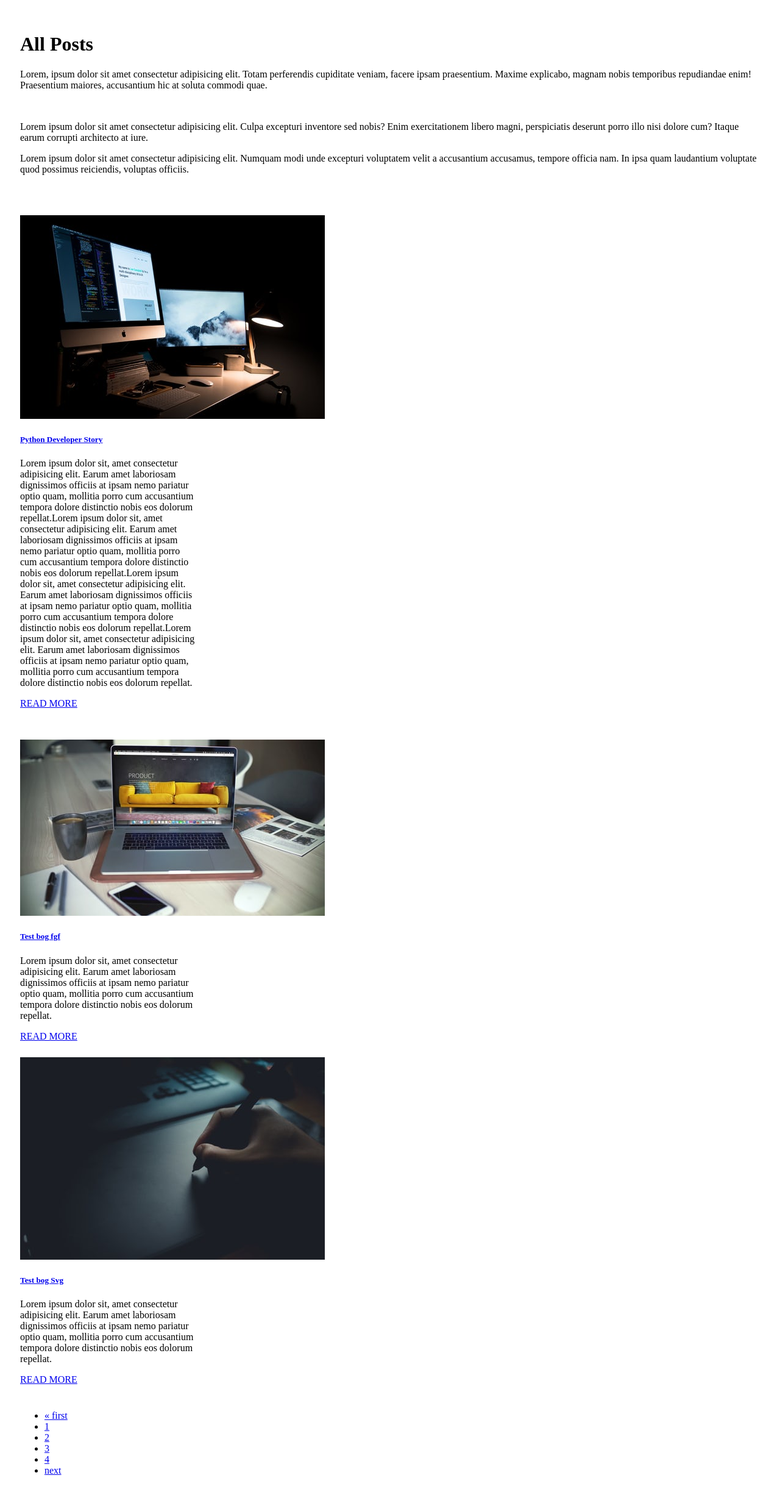
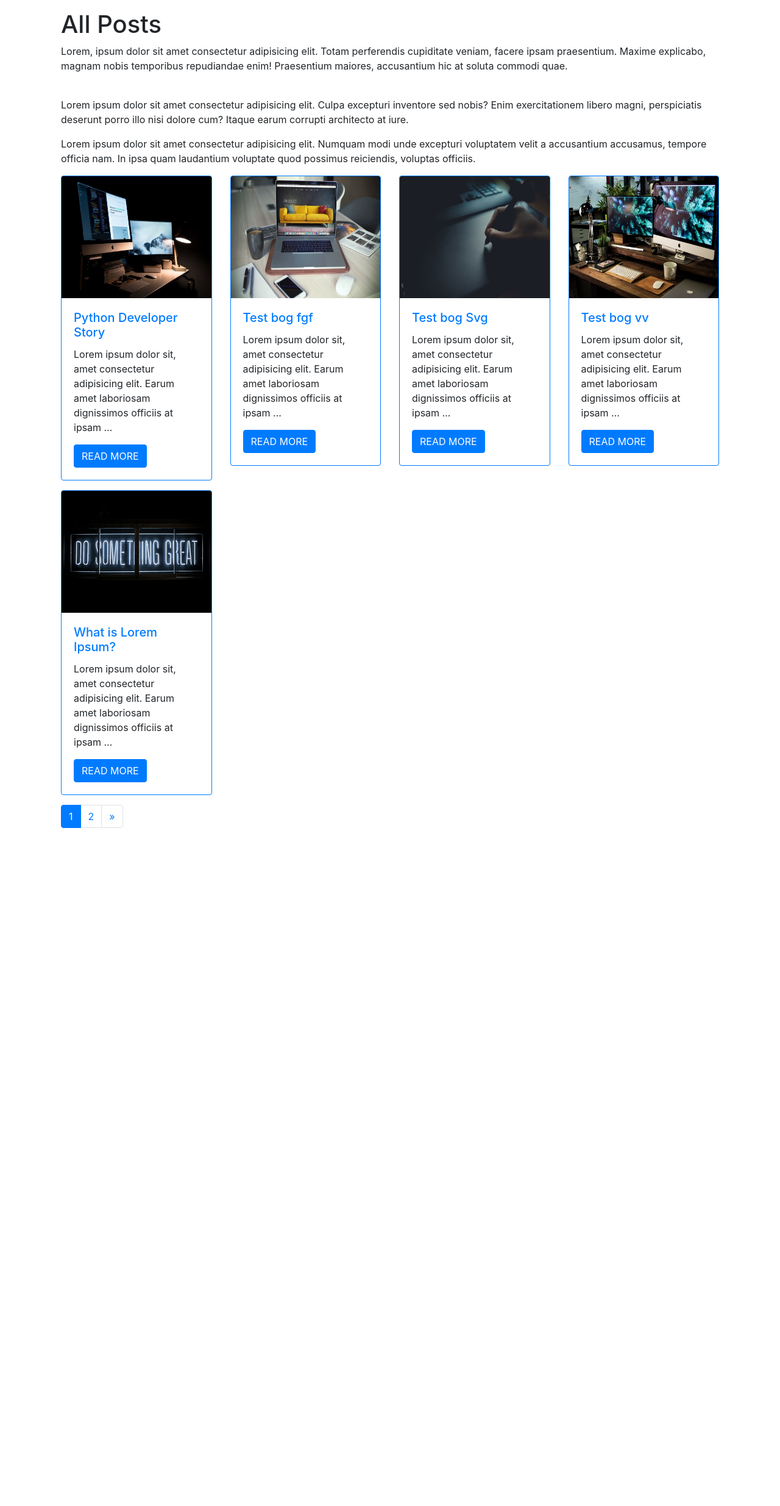
Before and after one commit to MahfuzKhandaker/ajxify_django, a Django app: page /blog/ in a window 1280 px wide. Shown: the whole page at 61% size. After the commit the page ends 1358 px from the top, so only its background shows below. Run offline with Django 3.2, Linux system fonts and the light colour scheme; data comes from the database, SQL or seed files in the repository; both versions use the stored data as it was after the commit; some libraries are stand-ins or nearby versions.

Commit message:
django ajax pagination

```diff
--- a/djaxify/static/style.css
+++ b/djaxify/static/style.css
@@ -1,3 +1,3 @@
 body {
-    background: bisque;
+    background: rgb(194, 193, 191);
 }
--- a/djaxify/templates/base.html
+++ b/djaxify/templates/base.html
@@ -14,7 +14,7 @@
   -webkit-box-sizing: border-box;
 }
 /*clearfixes*/
-
+/*
 .cf:before,
 .cf:after {
   content: " ";
@@ -23,25 +23,24 @@
 
 .cf:after {
   clear: both;
-}
-.container {
+} */
+/* .container {
   position: relative;
   padding: 25px;
-}
+} */
 
-.container:last-of-type {
+/* .container:last-of-type {
   padding-top: 0px;
-}
+} */
 /*animation element*/
 
-.blogcard {
+/* .blogcard {
   position: relative;
   width: 100%;
   margin: 0% 1.33 2.66% 1.33%;
   background: rgb(230, 227, 227);
   color: black;
-  /* float: left; */
-}
+} */
 /*3 grid layout*/
 /*
 .blogcard:nth-of-type(3n-2) {
@@ -86,16 +85,17 @@
 }
     </style>
     <script src="https://use.fontawesome.com/d6a626efdd.js"></script>
+    <link rel="stylesheet" href="https://maxcdn.bootstrapcdn.com/bootstrap/4.0.0/css/bootstrap.min.css" integrity="sha384-Gn5384xqQ1aoWXA+058RXPxPg6fy4IWvTNh0E263XmFcJlSAwiGgFAW/dAiS6JXm" crossorigin="anonymous">
   </head>
   <body>
-    <div>
+    <div class="container py-3">
     {% block content %}{% endblock content %}
     </div>
 
     <!-- jQuery (required for this Ajax tutorial) -->
     <script src="https://ajax.googleapis.com/ajax/libs/jquery/1.12.4/jquery.min.js"></script>
-
-
+    <script src="https://cdnjs.cloudflare.com/ajax/libs/popper.js/1.12.9/umd/popper.min.js" integrity="sha384-ApNbgh9B+Y1QKtv3Rn7W3mgPxhU9K/ScQsAP7hUibX39j7fakFPskvXusvfa0b4Q" crossorigin="anonymous"></script>
+    <script src="https://maxcdn.bootstrapcdn.com/bootstrap/4.0.0/js/bootstrap.min.js" integrity="sha384-JZR6Spejh4U02d8jOt6vLEHfe/JQGiRRSQQxSfFWpi1MquVdAyjUar5+76PVCmYl" crossorigin="anonymous"></script>
 <script>
   $(document).ready(function(){
     $('#delete').click(function(){
--- a/djaxify/templates/pagination.html
+++ b/djaxify/templates/pagination.html
@@ -1,12 +1,11 @@
 <nav id="pagination">
-    <ul class="pagination justify-content-start mt-3">
+  <ul class="pagination">
     {% if page_obj.has_previous %}
     <li class="page-item">
-            <a class="page-link" href="{{ request.path }}?page={{ page_obj.previous_page_number }}">Previous</a>
-        </li>
-        {% else %}
-        <li class="page-item">
-          <a class="page-link" href="{{ request.path }}?page=1">&laquo; first</a>
+      <a class="page-link" href="{{ request.path }}?page={{ page_obj.previous_page_number }}" aria-label="Previous">
+        <span aria-hidden="true">&laquo;</span>
+        <span class="sr-only">Previous</span>
+      </a>
     </li>
     {% endif %}
     {% for i in page_obj.paginator.page_range %}
@@ -22,11 +21,10 @@
     {% endfor %}
     {% if page_obj.has_next %}
     <li class="page-item">
-            <a class="page-link" href="{{ request.path }}?page={{ page_obj.next_page_number }}" >next</a>
-        </li>
-        {% else %}
-        <li class="page-item">
-          <a class="page-link" href="{{ request.path }}?page={{ page_obj.paginator.num_pages }}">last &raquo;</a>
+      <a class="page-link" href="{{ request.path }}?page={{ page_obj.next_page_number }}" aria-label="Next">
+        <span aria-hidden="true">&raquo;</span>
+        <span class="sr-only">Next</span>
+      </a>
     </li>
     {% endif %}
   </ul>
--- a/djaxify/templates/post_list.html
+++ b/djaxify/templates/post_list.html
@@ -1,6 +1,7 @@
 {% extends "base.html" %}
 
 {% block content %}
+
 
 <div class="container">
     <h1>All Posts</h1>
@@ -10,20 +11,9 @@
     <p>Lorem ipsum dolor sit amet consectetur adipisicing elit. Numquam modi unde excepturi voluptatem velit a accusantium accusamus, tempore officia nam. In ipsa quam laudantium voluptate quod possimus reiciendis, voluptas officiis.</p>
 </div>
 
-<div id="posts">
-	{% for post in page_obj %}
-	<div class="container">
-		<div class="card" style="width: 18rem;">
-			<img class="card-img-top" src="{{ post.thumbnail.url }}" alt="Card image cap">
-			<div class="card-body cf">
-			  <h5 class="card-title"><a href="{{ post.get_absolute_url }}">{{post.title}}</a></h5>
-			  <p class="card-text">{{post.content}}</p>
-			  <a href="{{ post.get_absolute_url }}" class="btn btn-primary">READ MORE</a>
-			</div>
-		  </div>
-	</div>
-	{% endfor %}
-	</div>
+<div class="container">
+	{% include 'posts.html' %}
+</div>
 
 <!-- loop pagination -->
 <div class="container">
@@ -38,14 +28,14 @@
 
 <script type="text/javascript">
 	function ajaxPagination() {
-		$('#pagination a.page-link').each((index, el) => {
+		$('#pagination ul.pagination a.page-link').each((index, el) => {
 			$(el).click(function(e) {
 				e.preventDefault()
 				let page_url = $(el).attr('href')
 				console.log(page_url)
 
 				$.ajax({
-					url:page_url,
+					url: page_url,
 					type: 'GET',
 					success: function(data) {
 						$('#posts').empty()
--- a/djaxify/templates/posts.html
+++ b/djaxify/templates/posts.html
@@ -1,14 +1,16 @@
 <div id="posts">
-{% for object in object_list %}
-<div class="container">
-    <div class="card" style="width: 18rem;">
-        <img class="card-img-top" src="{{ object.thumbnail.url }}" alt="Card image cap">
-        <div class="card-body cf">
-          <h5 class="card-title"><a href="{{ object.get_absolute_url }}">{{object.title}}</a></h5>
-          <p class="card-text">{{object.content}}</p>
-          <a href="{{ object.get_absolute_url }}" class="btn btn-primary">READ MORE</a>
-        </div>
-      </div>
+  	<div class="row">
+      {% for post in page_obj.object_list %}
+  		<div class="col-lg-3 col-md-4 col-sm-6">
+  			  <div class="card border-primary mb-3">
+  			  	<img style="height: 200px; width: 100%; display: block;" class="card-img-top" src="{{ post.thumbnail.url }}" alt="Card image cap">
+  			  	<div class="card-body">
+  			  		<h5 class="card-title"><a href="{{ post.get_absolute_url }}">{{post.title}}</a></h5>
+  			  		<p class="card-text">{{post.content|truncatewords:15}}</p>
+  			  		<a href="{{ post.get_absolute_url }}" class="btn btn-primary">READ MORE</a>
+			  	</div>
+	  	  </div>
+		</div>
+    {% endfor %}
+	</div>
 </div>
-{% endfor %}
-</div>
--- a/djaxifyapp/views.py
+++ b/djaxifyapp/views.py
@@ -30,51 +30,19 @@
 
 class PostListView(ListView):
     model = Post
+
     template_name = 'post_list.html'
 
+    paginate_by = 3
 
     def get_context_data(self, **kwargs):
         context = super().get_context_data(**kwargs)
         context['object_list'] = Post.published.all()
-        paginator = Paginator(context['object_list'], 3)
+        paginator = Paginator(context['object_list'], 5)
         page_number = self.request.GET.get('page')
         context['page_obj'] = paginator.get_page(page_number)
-        # try:
-        #     context['object_list'] = paginator.page(page)
-        # except PageNotAnInteger:
-        #     context['object_list'] = paginator.page(1)
-        # except EmptyPage:
-        #     context['object_list'] = paginator.page(paginator.num_pages)
 
         return context
-
-
-
-# def post_list(request):
-#     post_list = Post.published.all()
-
-#     #number of items on each page
-#     number_of_item = 5
-#     # Paginator
-#     obj_paginator = Paginator(post_list, number_of_item)
-#     #query_set for first page
-#     first_page = obj_paginator.page(1).object_list
-#     #range of page ex range(1, 3)
-#     page_range = obj_paginator.page_range
-
-#     context = {
-#         # 'posts': post_list,
-#         'obj_paginator':obj_paginator,
-#         'first_page':first_page,
-#         'page_range':page_range
-#     }
-#     if request.is_ajax():
-#         page_n = request.POST.get('page_n', None) #getting page number
-#         results = list(obj_paginator.page(page_n).object_list.values())
-#         print(results)
-#         return JsonResponse({'results':results})
-
-#     return render(request, 'post_list.html', context )
 
 
 def post_detail(request, slug):
```
Also changed, not shown: db.sqlite3. Lines whose indentation alone changed are shown as unchanged.
